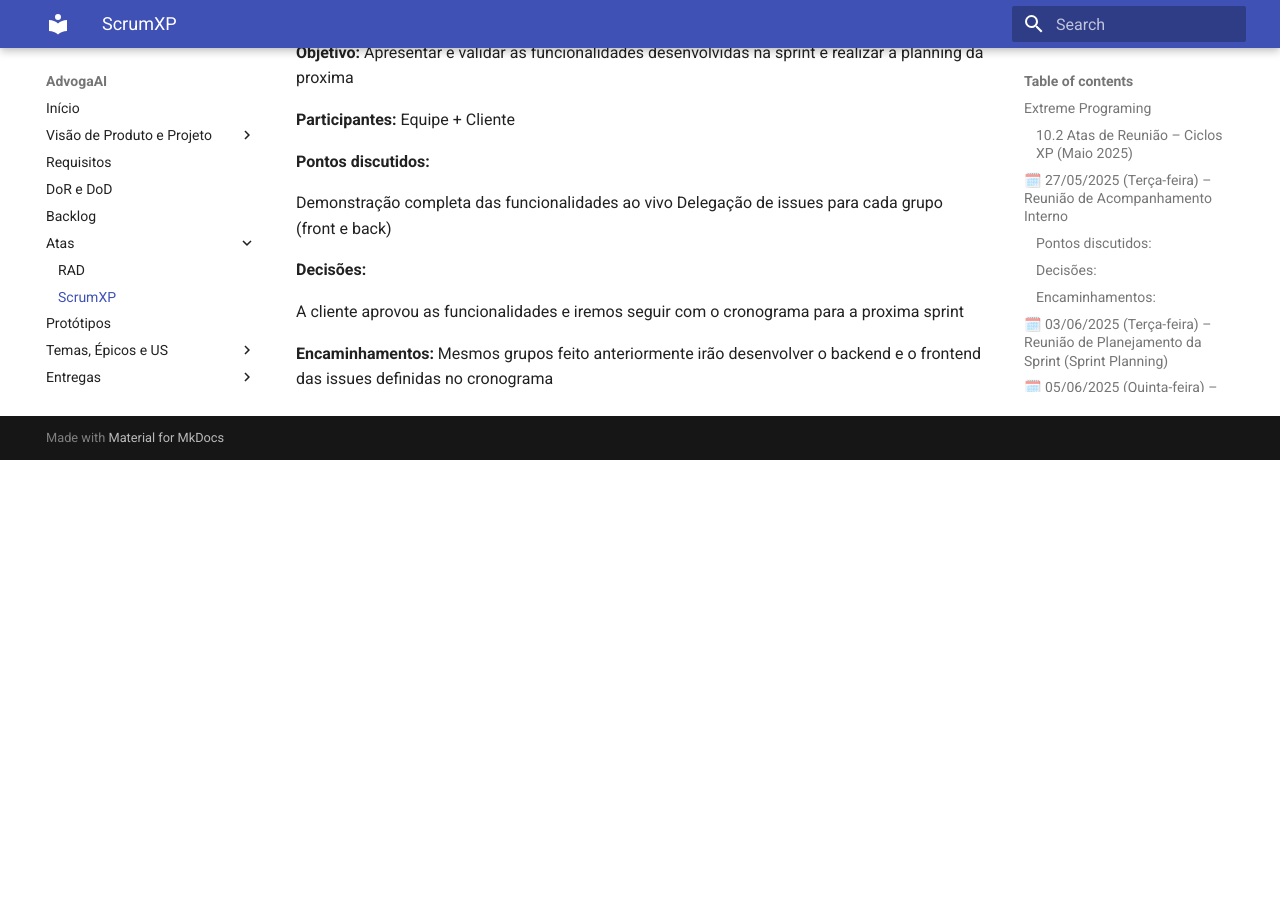
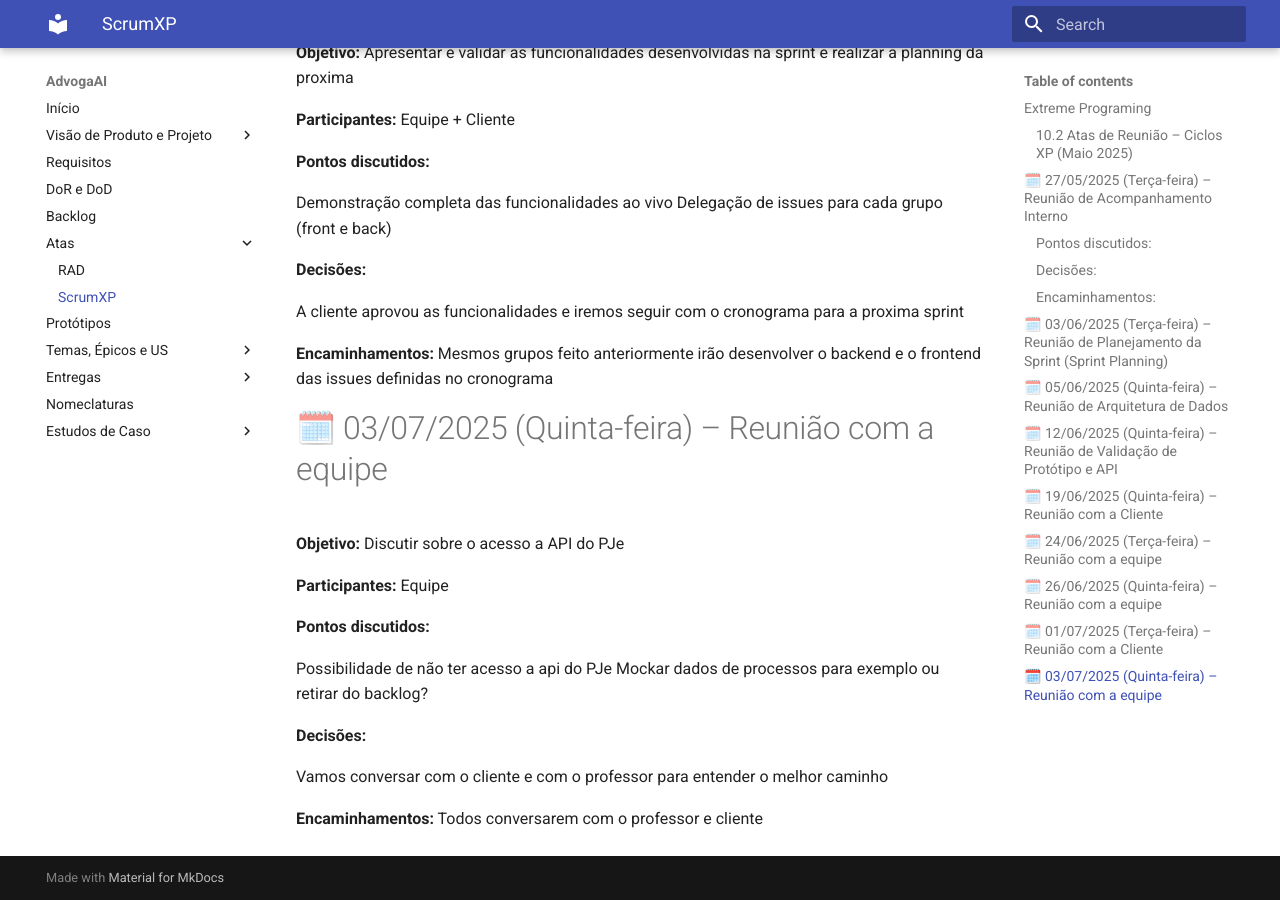
Before and after one commit to mdsreq-fga-unb/2025.1-T01-AdvogaAI, an MkDocs documentation site: the page built from docs/reunioesXP.md, in a window 1280 px wide and 900 px high, scrolled down 4280 px. Built offline with MkDocs 1.6.1 and Material for MkDocs 9.7.7, drawn with Linux system fonts in a browser that asks for light colours; before the commit the page ends 4740 px from its top, so only the background shows below that.

Commit message:
Update reunioesXP.md

```diff
--- a/docs/reunioesXP.md
+++ b/docs/reunioesXP.md
@@ -179,3 +179,23 @@ A cliente aprovou as funcionalidades e iremos seguir com o cronograma para a pro
 
 **Encaminhamentos:**
 Mesmos grupos feito anteriormente irão desenvolver o backend e o frontend das issues definidas no cronograma
+
+# 🗓️ 03/07/2025 (Quinta-feira) – Reunião com a equipe
+
+**Objetivo:**
+Discutir sobre o acesso a API do PJe
+
+**Participantes:**
+Equipe
+
+**Pontos discutidos:**
+
+Possibilidade de não ter acesso a api do PJe
+Mockar dados de processos para exemplo ou retirar do backlog?
+
+**Decisões:**
+
+Vamos conversar com o cliente e com o professor para entender o melhor caminho
+
+**Encaminhamentos:**
+Todos conversarem com o professor e cliente
```
